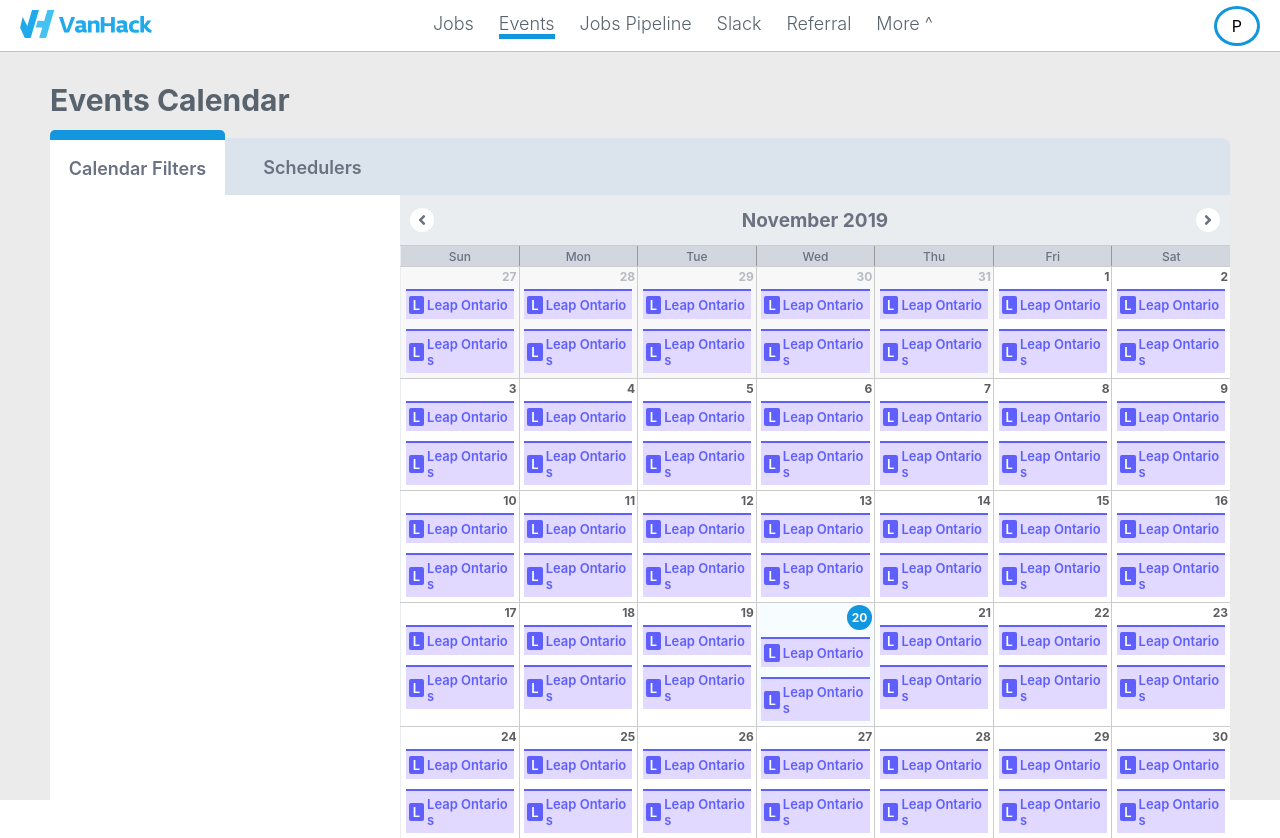
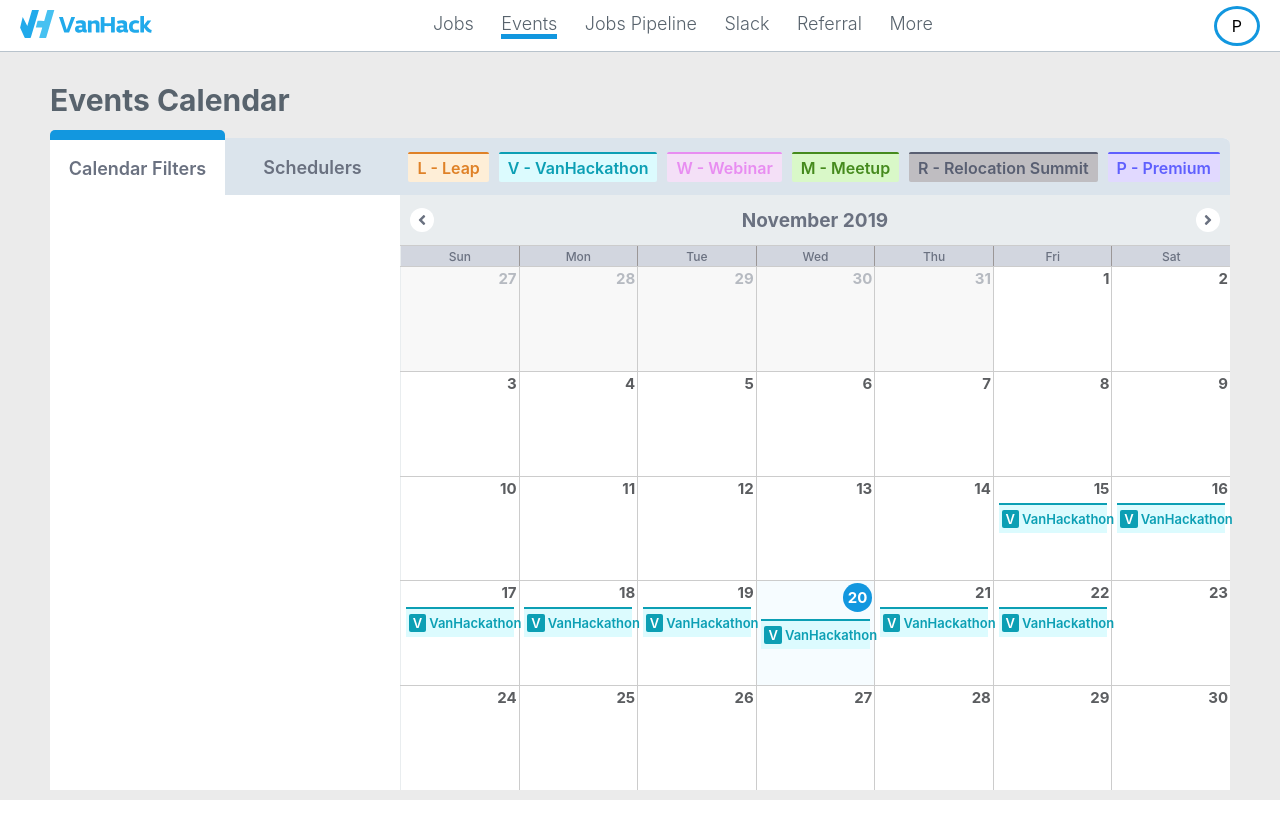
Before and after one commit to ekas/react-apps, a React (Create React App) app in the folder EventCalendar-react/: page / in a window 1280 px wide. After the commit the page ends 800 px from the top, so only its background shows below. Built offline with nearby package versions, Linux system fonts and the light colour scheme.

Commit message:
Added Event styling and functionality

```diff
--- /dev/null
+++ b/EventCalendar-react/public/variables.scss
@@ -0,0 +1,12 @@
+$calendar-leap-pri-color: #DF8127;
+$calendar-leap-sec-color: #FEEED7;
+$calendar-van-pri-color: #0C9FB4;
+$calendar-van-sec-color: #DCFBFE;
+$calendar-relocationsummit-pri-color: #595F72;
+$calendar-relocationsummit-sec-color: #BFBDC1;
+$calendar-webinar-pri-color: #E88DF1;
+$calendar-webinar-sec-color: #f4e0f7;
+$calendar-meetup-pri-color: #458a1d;
+$calendar-meetup-sec-color: #d9f8c8;
+$calendar-premium-pri-color: #5f5ffe;
+$calendar-premium-sec-color: #e1d9ff;
--- a/EventCalendar-react/src/App.js
+++ b/EventCalendar-react/src/App.js
@@ -1,9 +1,10 @@
-import React from "react";
+import React, { Component } from "react";
 import "./App.scss";
 import Header from "./components/Header";
 import Calendar from "./components/Calendar";
 
-function App() {
+class App extends Component {
+  render() {
     return (
       <div className="App">
         <Header />
@@ -16,12 +17,32 @@
             </div>
           </div>
           <div className="calendar-pane">
-          <div className="hr"></div>
+            <div className="hr">
+              <span className="calendar-marker">
+                <span className="eventType leap">L - Leap</span>
+              </span>
+              <span className="calendar-marker">
+                <span className="eventType vanhackathon">V - VanHackathon</span>
+              </span>
+              <span className="calendar-marker">
+                <span className="eventType webinar">W - Webinar</span>
+              </span>
+              <span className="calendar-marker">
+                <span className="eventType meetup">M - Meetup</span>
+              </span>
+              <span className="calendar-marker">
+                <span className="eventType relocationsummit">R - Relocation Summit</span>
+              </span>
+              <span className="calendar-marker">
+                <span className="eventType premium">P - Premium</span>
+              </span>
+            </div>
             <Calendar />
           </div>
         </div>
       </div>
     );
   }
+}
 
 export default App;
--- a/EventCalendar-react/src/App.scss
+++ b/EventCalendar-react/src/App.scss
@@ -1,3 +1,5 @@
+@import "../public/variables.scss";
+
 .App,
 html,
 body {
@@ -63,5 +65,22 @@
     border-top-right-radius: 7px;
     border-top: solid 2px #dbe4ec;
     margin-top: -2px;
+    display: flex;
+    justify-content: flex-end;
+    align-items: center;
+
+    .calendar-marker {
+      margin-right: 10px;
+      .eventType {
+        padding: 4px 9px;
+        font-weight: 600;
+        border-radius: 2px;
+      }
+      .premium {
+        border-top: solid 2px $calendar-premium-pri-color;
+        background-color: $calendar-premium-sec-color;
+        color: $calendar-premium-pri-color;
+      }
+    }
   }
 }
--- a/EventCalendar-react/src/components/Calendar/CalendarDay/index.js
+++ b/EventCalendar-react/src/components/Calendar/CalendarDay/index.js
@@ -1,13 +1,46 @@
 import React, { Component } from "react";
+import Event from "../../Event";
+
+import data from "../../../data/schema.json";
 
 export default class CalendarDay extends Component {
+  getEvents = (events, date, isCurrentMonth) => {
+    let eventArr = [];
+    if (events !== undefined) {
+      events.forEach(event => {
+        eventArr.push(
+          <Event
+            key={date}
+            eventObj={event}
+            type={event.eventType}
+            title={event.title}
+            faded={isCurrentMonth ? false : true}
+            isPremium={event.isPremium ? true : false}
+
+          />
+        );
+      });
+    }
+    return eventArr;
+  };
+
   render() {
     const {
-      day,
-      day: { date, isCurrentMonth, isToday, number },
-      select,
-      selected
+      // day,
+      day: { date, isCurrentMonth, isToday, number }
+      // select,
+      // selected
     } = this.props;
+
+    let eventsForDay;
+
+    if(data[date.year()]){
+      if(data[date.year()][date.month()+1]){
+        if(data[date.year()][date.month()+1][date.date()]){
+          eventsForDay = data[date.year()][date.month()+1][date.date()];
+        }
+      }
+    }
 
     return (
       <span
@@ -22,16 +55,7 @@
       >
         <span className="day-text">{number}</span>
         <span className="eventContainer">
-          <span className="event">
-            <span className="eventType">L</span>
-            <span className="eventText">Leap Ontario</span>
-          </span>
-        </span>
-        <span className="eventContainer">
-          <span className="event">
-            <span className="eventType">L</span>
-            <span className="eventText">Leap Ontario s</span>
-          </span>
+          {eventsForDay !== undefined ? this.getEvents(eventsForDay, date, isCurrentMonth) : ""}
         </span>
       </span>
     );
--- a/EventCalendar-react/src/components/Calendar/calendar.scss
+++ b/EventCalendar-react/src/components/Calendar/calendar.scss
@@ -23,15 +23,15 @@
   }
   .day-text {
     font-weight: 700;
-    font-size: 12px;
+    font-size: 15px;
     margin: 2px 2px 0 0;
   }
   .different-month {
     color: #b6bac1;
     background-color: #f8f8f8;
   }
-  .today{
-    background-color: #F6FCFF;
+  .today {
+    background-color: #f6fcff;
     .day-text {
       background-color: #1297df;
       color: #fff;
@@ -91,36 +91,9 @@
     }
   }
 }
-
-
 .eventContainer {
   display: flex;
   flex-direction: column;
   justify-content: center;
   width: 100%;
-  .event {
-    flex: 1;
-    width: 92%;
-    background-color: #E1D9FF;
-    margin: 5px auto;
-    border-top: solid 2px #5F5FFE;
-    color: #5F5FFE;
-    padding: 5px 0;
-    display: flex;
-    align-items: center;
-    .eventType {
-      background-color: #5F5FFE;
-      color: #fff;
-      padding: 1px 4px;
-      font-size: 13px;
-      font-weight: 600;
-      border-radius: 2px;
-      margin: 0 3px;
-    }
-
-    .eventText {
-      font-size: 13px;
-      font-weight: 600;
-    }
-  }
 }
--- /dev/null
+++ b/EventCalendar-react/src/components/Event/event.scss
@@ -0,0 +1,72 @@
+@import "../../../public/variables.scss";
+
+.event {
+  flex: 1;
+  width: 92%;
+  margin: 5px auto;
+  padding: 5px 0;
+  display: flex;
+  align-items: center;
+  position: relative;
+  .eventType {
+    text-transform: uppercase;
+    padding: 1px 4px;
+    font-size: 13px;
+    font-weight: 600;
+    border-radius: 2px;
+    margin: 0 3px;
+    color: #fff;
+  }
+  .eventText {
+    font-size: 13px;
+    font-weight: 600;
+  }
+  .eventPremium {
+    position: absolute;
+    top: -7px;
+    right: -2px;
+    border-radius: 50%;
+    padding: 6px;
+    background-color: $calendar-premium-sec-color;
+    border: solid 2px $calendar-premium-pri-color;
+  }
+}
+
+@mixin color-event-block($primary, $secondary) {
+  border-top: solid 2px $primary;
+  color: $primary;
+  background-color: $secondary;
+  .eventType {
+    background-color: $primary;
+  }
+}
+.faded {
+    opacity: 0.4;
+}
+.leap {
+  @include color-event-block(
+    $calendar-leap-pri-color,
+    $calendar-leap-sec-color
+  );
+}
+.vanhackathon {
+  @include color-event-block($calendar-van-pri-color, $calendar-van-sec-color);
+}
+.relocationsummit {
+  @include color-event-block(
+    $calendar-relocationsummit-pri-color,
+    $calendar-relocationsummit-sec-color
+  );
+}
+.webinar {
+  @include color-event-block(
+    $calendar-webinar-pri-color,
+    $calendar-webinar-sec-color
+  );
+}
+.meetup {
+  @include color-event-block(
+    $calendar-meetup-pri-color,
+    $calendar-meetup-sec-color
+  );
+}
--- /dev/null
+++ b/EventCalendar-react/src/components/Event/index.js
@@ -0,0 +1,24 @@
+import React, { Component } from "react";
+
+import "./event.scss"
+
+export default class Event extends Component {
+  render() {
+    const {
+      type,
+      title,
+      faded,
+      isPremium,
+      eventobj
+    } = this.props;
+
+    // const {} = event;
+    return (
+      <span className={`event ${type} ${faded ? 'faded' : ''}`}>
+        {isPremium ? <span className="eventPremium"></span> : ""}
+        <span className="eventType">{type.charAt(0)}</span>
+        <span className="eventText">{title}</span>
+      </span>
+    );
+  }
+}
--- a/EventCalendar-react/src/components/Header/index.js
+++ b/EventCalendar-react/src/components/Header/index.js
@@ -15,7 +15,7 @@
           <span>Jobs Pipeline</span>
           <span>Slack</span>
           <span>Referral</span>
-          <span>More ^</span>
+          <span>More</span>
         </span>
         <span className="profile">P</span>
       </div>
--- /dev/null
+++ b/EventCalendar-react/src/data/schema.json
@@ -0,0 +1,139 @@
+{
+  "2019": {
+    "11": {
+      "15": [
+        {
+          "eventType": "vanhackathon",
+          "title": "VanHackathon",
+          "description": "",
+          "startDate": "2",
+          "endDate": "4",
+          "deadline": "03/11/2019"
+        }
+      ],
+      "16": [
+        {
+          "eventType": "vanhackathon",
+          "title": "VanHackathon",
+          "description": "",
+          "startDate": "2",
+          "endDate": "4",
+          "deadline": "03/11/2019"
+        }
+      ],
+      "17": [
+        {
+          "eventType": "vanhackathon",
+          "title": "VanHackathon",
+          "description": "",
+          "startDate": "2",
+          "endDate": "4",
+          "deadline": "03/11/2019"
+        }
+      ],
+      "18": [
+        {
+          "eventType": "vanhackathon",
+          "title": "VanHackathon",
+          "description": "",
+          "startDate": "2",
+          "endDate": "4",
+          "deadline": "03/11/2019"
+        }
+      ],
+      "19": [
+        {
+          "eventType": "vanhackathon",
+          "title": "VanHackathon",
+          "description": "",
+          "startDate": "2",
+          "endDate": "4",
+          "deadline": "03/11/2019"
+        }
+      ],
+      "20": [
+        {
+          "eventType": "vanhackathon",
+          "title": "VanHackathon",
+          "description": "",
+          "startDate": "2",
+          "endDate": "4",
+          "deadline": "03/11/2019"
+        }
+      ],
+      "21": [
+        {
+          "eventType": "vanhackathon",
+          "title": "VanHackathon",
+          "description": "",
+          "startDate": "2",
+          "endDate": "4",
+          "deadline": "03/11/2019"
+        }
+      ],
+      "22": [
+        {
+          "eventType": "vanhackathon",
+          "title": "VanHackathon",
+          "description": "",
+          "startDate": "2",
+          "endDate": "4",
+          "deadline": "03/11/2019"
+        }
+      ]
+    },
+    "12": {
+      "2": [
+        {
+          "eventType": "leap",
+          "title": "Leap Vancouver - Job Fair",
+          "description": "VanHack is bringing to Vancouver on 2 until 4 December a Leap for Tech Talents who want to fuel the growth of Canada's tech market. Some of the best companies in Canada will be attending the fair, in hopes of filling over 40 positions.",
+          "startDate": "2",
+          "endDate": "4"
+        }
+      ],
+      "3": [
+        {
+          "eventType": "leap",
+          "title": "Leap Vancouver - Job Fair",
+          "description": "VanHack is bringing to Vancouver on 2 until 4 December a Leap for Tech Talents who want to fuel the growth of Canada's tech market. Some of the best companies in Canada will be attending the fair, in hopes of filling over 40 positions.",
+          "startDate": "2",
+          "endDate": "4"
+        }
+      ],
+      "4": [
+        {
+          "eventType": "leap",
+          "title": "Leap Vancouver - Job Fair",
+          "description": "VanHack is bringing to Vancouver on 2 until 4 December a Leap for Tech Talents who want to fuel the growth of Canada's tech market. Some of the best companies in Canada will be attending the fair, in hopes of filling over 40 positions.",
+          "startDate": "2",
+          "endDate": "4"
+        }
+      ]
+    }
+  },
+  "2020": {
+    "1": {
+      "1": [
+        {
+          "eventType": "vanhackathon",
+          "title": "VanHackathon",
+          "description": "",
+          "startDate": "2",
+          "endDate": "4",
+          "deadline": "03/11/2019",
+          "isPremium": true
+        },
+        {
+            "eventType": "relocationsummit",
+            "title": "VanHackathon",
+            "description": "",
+            "startDate": "2",
+            "endDate": "4",
+            "deadline": "03/11/2019",
+            "isPremium": true
+          }
+      ]
+    }
+  }
+}
```
Lines whose indentation alone changed are shown as unchanged.
